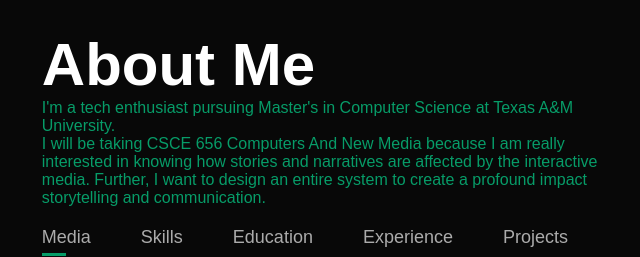
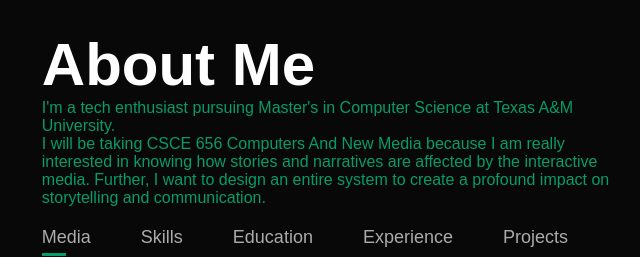
Before and after one commit to AbhirajSingh11/portfolio, a plain HTML site: page index.html in a window 1280 px wide. Shown: the part 1340-1597 px from the top of the page, 534-1174 px from the left. Drawn offline with Linux system fonts and the light colour scheme.

Commit message:
Update index.html

```diff
--- a/index.html
+++ b/index.html
@@ -37,7 +37,7 @@
                     <h1 class="sub-title">About Me</h1>
                     <p class="color">I'm a tech enthusiast pursuing Master's in Computer Science at Texas A&M University.</p>
                 <p class="color">I will be taking CSCE 656 Computers And New Media because I am really interested in knowing how stories and narratives
-                    are affected by the interactive media. Further, I want to design an entire system to create a profound impact
+                    are affected by the interactive media. Further, I want to design an entire system to create a profound impact on
                     storytelling and communication.
                 </p>
                     <div class="tab-titles">
```
